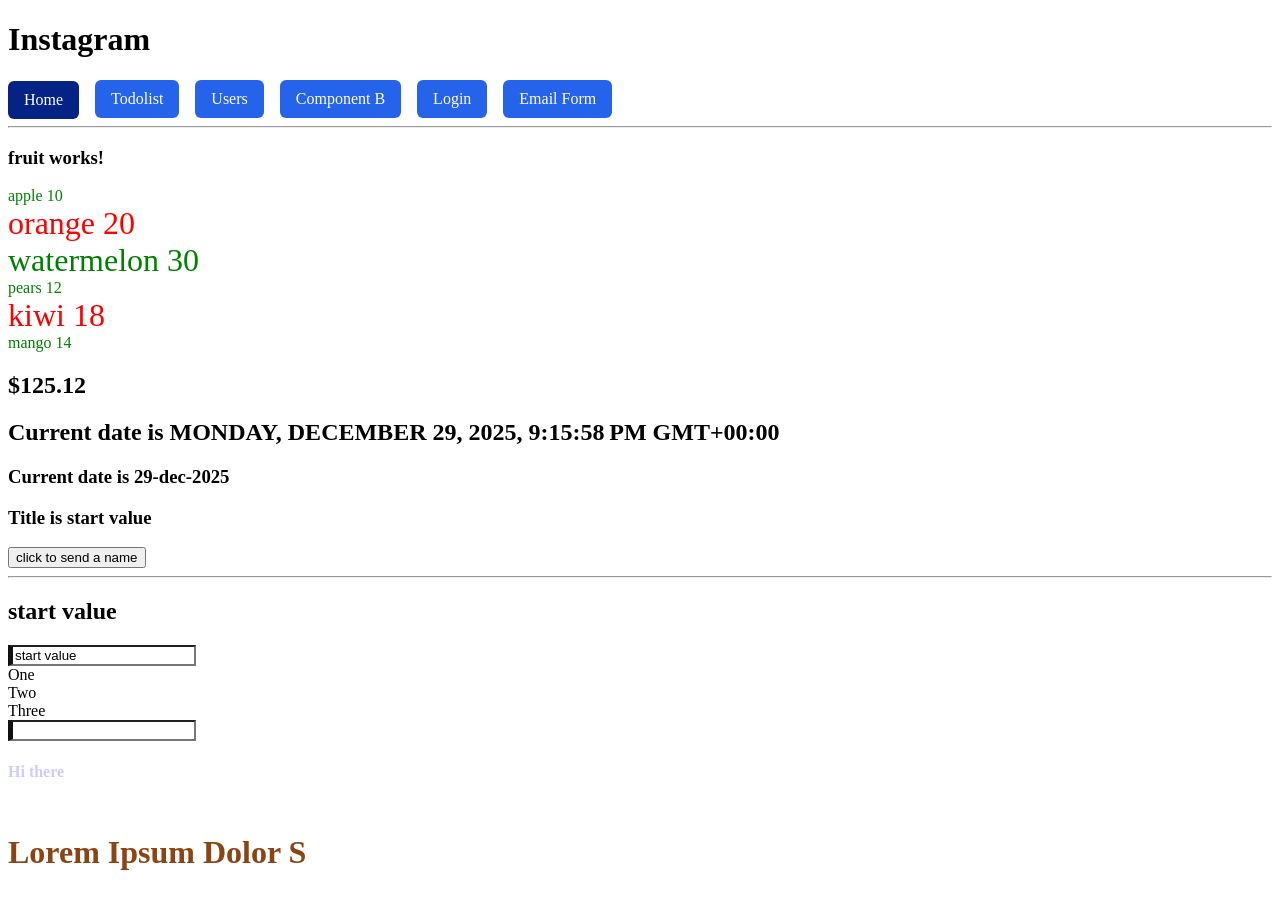
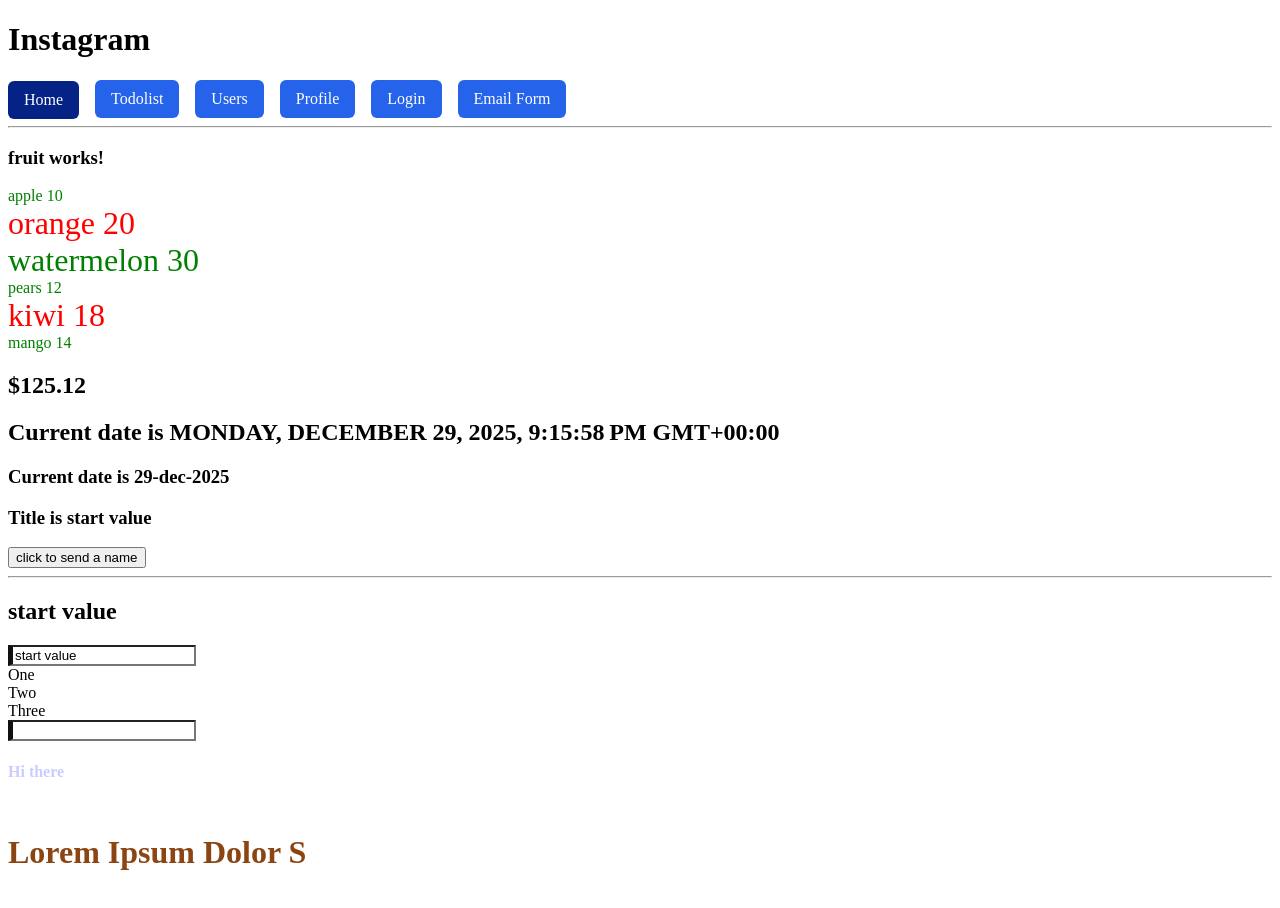
Before and after one commit to PavelNovik/angular-instagram-learning, an Angular app: page / in a window 1280 px wide. Shown: the top 908 px of the page. Built offline with nearby package versions, Linux system fonts and the light colour scheme.

Commit message:
create navigation to profile

```diff
--- a/src/app/app.html
+++ b/src/app/app.html
@@ -6,7 +6,7 @@
   <a routerLink="" routerLinkActive="active" [routerLinkActiveOptions]="{exact: true}">Home</a>
   <a routerLink="todolist" routerLinkActive="active">Todolist</a>
   <a routerLink="users" routerLinkActive="active">Users</a>
-  <a routerLink="compB" routerLinkActive="active">Component B</a>
+  <a routerLink="profile" routerLinkActive="active">Profile</a>
   <a routerLink="login" routerLinkActive="active">Login</a>
   <a routerLink="emailForm" routerLinkActive="active">Email Form</a>
 </nav>
```
